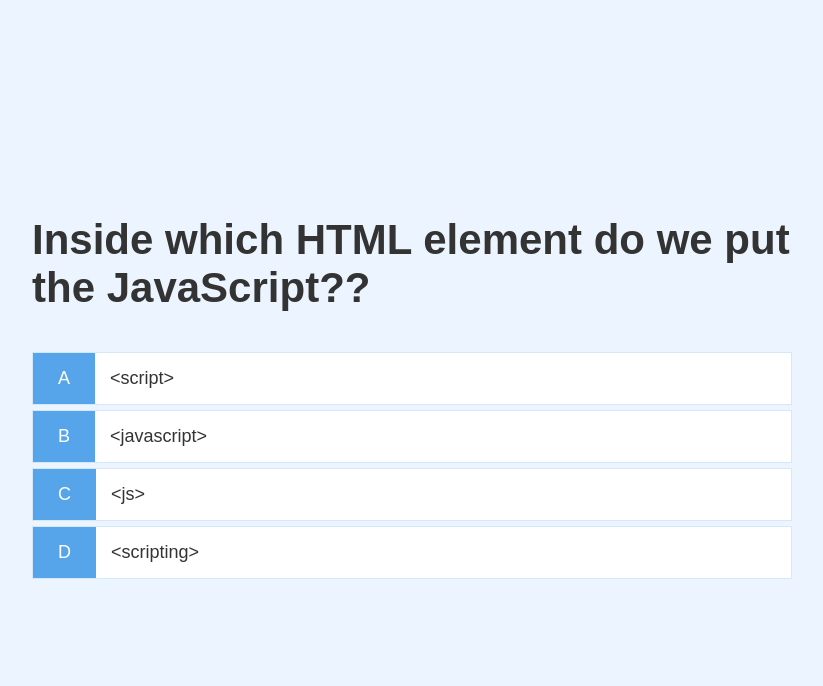
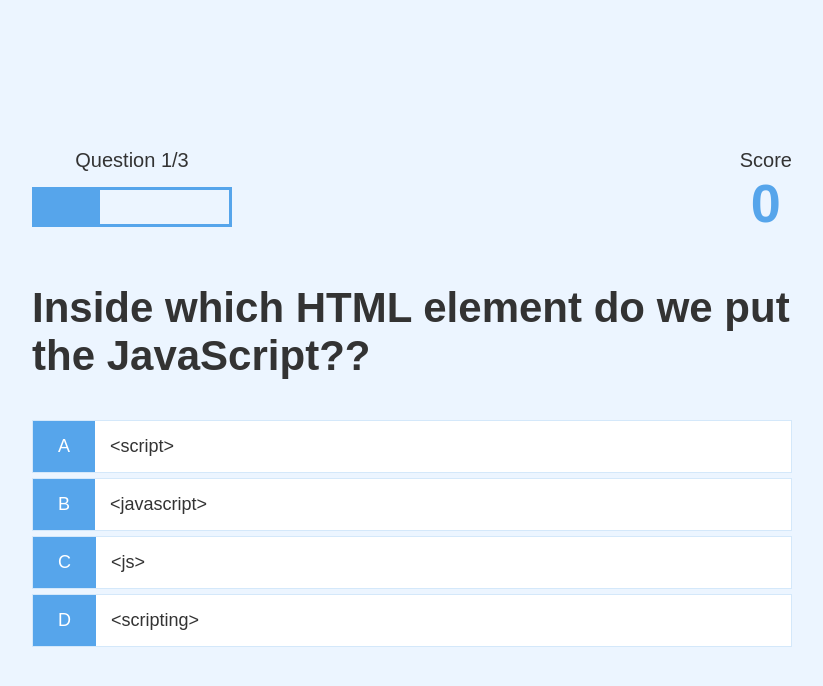
Before and after one commit to Resa-Obamwonyi/quickQuiz, a plain HTML site: page game.html in a window 1280 px wide. Shown: the whole page, without its empty margins (228-1051 px from the left). Drawn offline with Linux system fonts and the light colour scheme.

Commit message:
load progress bar and question answers

```diff
--- a/game.css
+++ b/game.css
@@ -23,3 +23,40 @@
     padding: 1.5rem;
     width: 100%;
 }
+
+.correct{
+    background-color: #28a745;
+}
+
+.incorrect{
+    background-color: #dC3545
+}
+
+/* HUD CSS */
+
+#hud {
+    display: flex;
+    justify-content: space-between;
+}
+
+.hud-prefix{
+    text-align: center;
+    font-size: 2rem;
+}
+
+.hud-main-text{
+    text-align: center;
+}
+
+#progressBar{
+    width: 20rem;
+    height: 4rem;
+    border: 0.3rem solid #56a5eb;
+    margin-top: 1.5rem;
+}
+
+#progressBarFull{
+    height: 3.4rem;
+    background-color: #56a5eb;
+    width: 0%;
+}
--- a/game.html
+++ b/game.html
@@ -11,6 +11,26 @@
 <body>
     <div class="container">
         <div id="game" class="justify-center flex-column">
+            <div id="hud">
+                <div id="hud-item">
+                    <p class="hud-prefix" id="progressText">
+                        Question
+                    </p>
+                    <div id="progressBar">
+                        <div id="progressBarFull">
+
+                        </div>
+                    </div>
+                </div>
+                <div id="hud-item">
+                    <p class="hud-prefix">
+                        Score
+                    </p>
+                    <h1 class="hud-main-text" id="score">
+                        0
+                    </h1>
+                </div>
+            </div>
             <h2 id="question">What is the answer to this question?</h2>
             <div class="choice-container">
                 <p class="choice-prefix">A</p>
--- a/game.js
+++ b/game.js
@@ -1,5 +1,11 @@
 const question = document.getElementById("question");
 const choices = Array.from(document.getElementsByClassName("choice-text"));
+
+const progressText = document.getElementById("progressText");
+const scoreText = document.getElementById("score");
+const progressBarFull = document.getElementById("progressBarFull");
+
+
 let currentQuestion = {
 
 };
@@ -54,6 +60,11 @@ getNewQuestion = () =>{
     }
 
     questionCounter++;
+    progressText.innerText = `Question ${questionCounter}/${MAX_QUESTIONS}`;
+
+    //update progress bar
+    progressBarFull.style.width = `${(questionCounter/MAX_QUESTIONS) * 100}%`;
+
     const questionIndex = Math.floor(Math.random() * availableQuestions.length);
     currentQuestion = availableQuestions[questionIndex];
     question.innerText = currentQuestion.question;
@@ -76,10 +87,25 @@ choices.forEach(choice=>{
         const selectedChoice = e.target;
         const selectedAnswer = selectedChoice.dataset["number"];
 
-        getNewQuestion();
-    })
-})
+        classToApply = selectedAnswer == currentQuestion.answer ? "correct" : "incorrect";
+        if(classToApply === 'correct'){
+            incrementScore(CORRECT_BONUS);
+        }
+        selectedChoice.parentElement.classList.add(classToApply);
+        setTimeout(()=>{
+            selectedChoice.parentElement.classList.remove(classToApply);
+            getNewQuestion();
+
+        }, 1000);
 
 
 
+    })
+});
+
+incrementScore = num =>{
+    score+=num;
+    scoreText.innerText = score;
+}
+
 startGame();
```
Also changed, not shown: end.html (added, +16 -0 lines), end.css (added), end.js (added).
